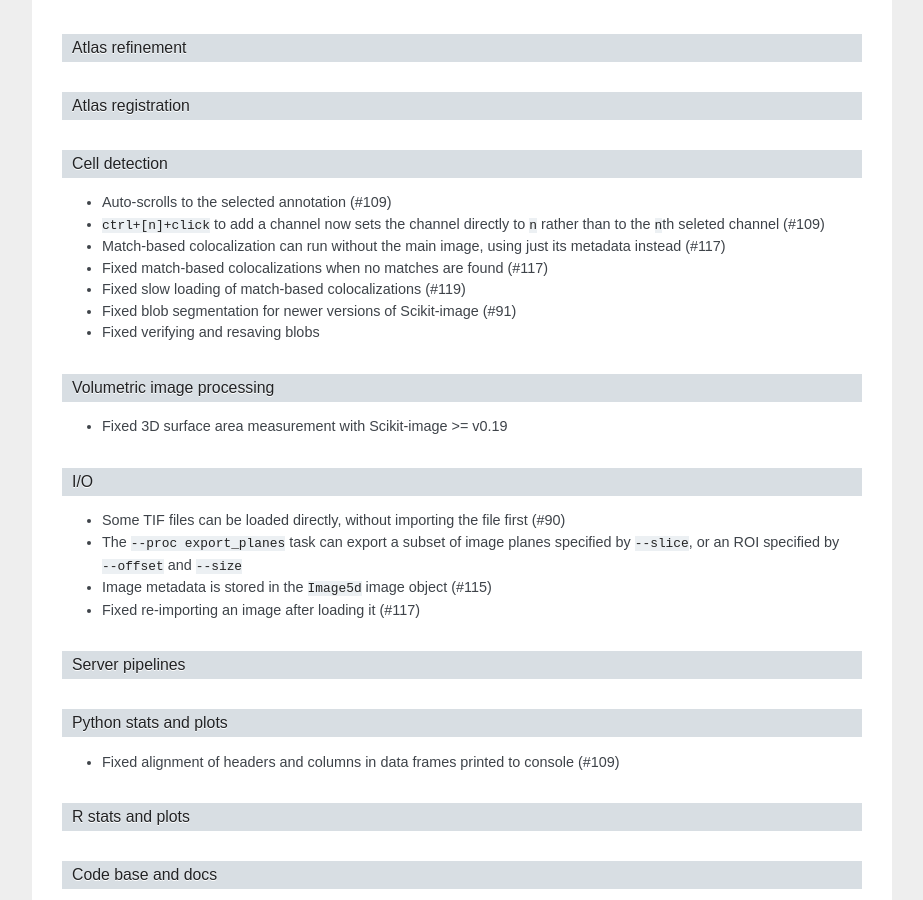
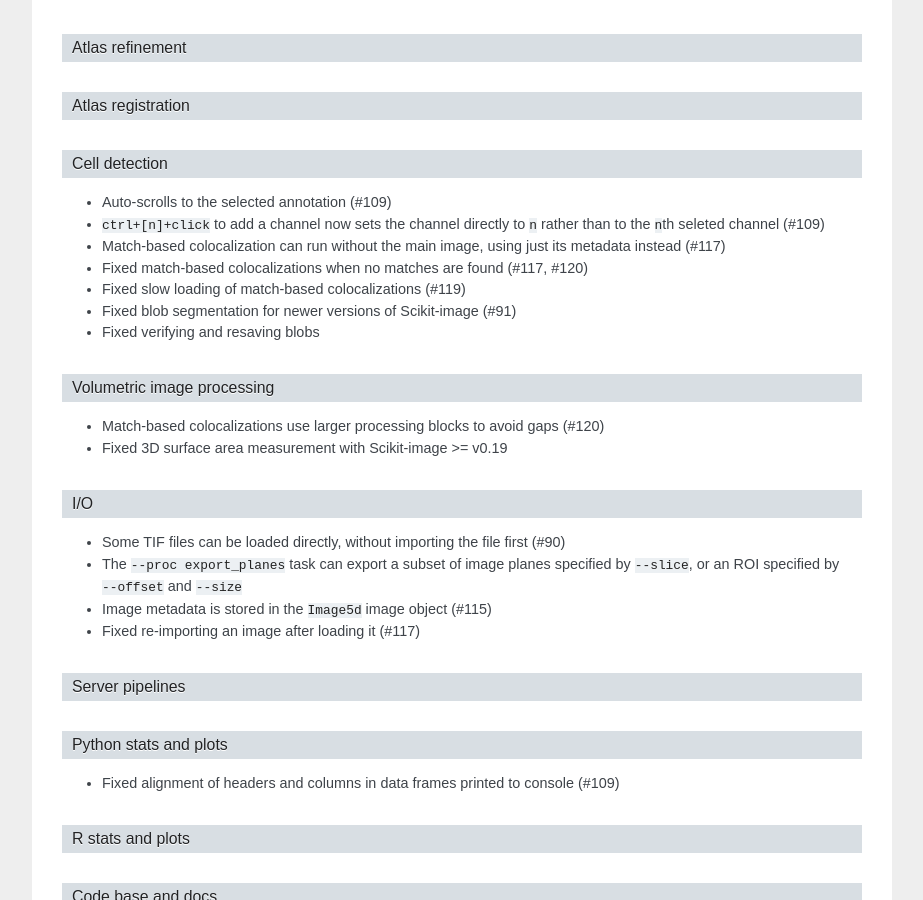
Before and after one commit to sanderslab/magellanmapper, a Sphinx documentation site: the page built from docs/release/release_v1.6.md, in a window 1280 px wide and 900 px high, scrolled down 657 px. Shown: the whole window, without its empty margins (198-1121 px from the left). Built offline with Sphinx 7.4.7, drawn with Linux system fonts in a browser that asks for light colours; pages that are not in the unit, such as notebooks, are missing from menus; the version number could not be read and is left out.

Commit message:
Release notes for colocalization fixes (PR #120)

```diff
--- a/docs/release/release_v1.6.md
+++ b/docs/release/release_v1.6.md
@@ -30,13 +30,14 @@
 - Auto-scrolls to the selected annotation (#109)
 - `ctrl+[n]+click` to add a channel now sets the channel directly to `n` rather than to the `n`th seleted channel (#109)
 - Match-based colocalization can run without the main image, using just its metadata instead (#117)
-- Fixed match-based colocalizations when no matches are found (#117)
+- Fixed match-based colocalizations when no matches are found (#117, #120)
 - Fixed slow loading of match-based colocalizations (#119)
 - Fixed blob segmentation for newer versions of Scikit-image (#91)
 - Fixed verifying and resaving blobs
 
 #### Volumetric image processing
 
+- Match-based colocalizations use larger processing blocks to avoid gaps (#120)
 - Fixed 3D surface area measurement with Scikit-image >= v0.19
 
 #### I/O
```
